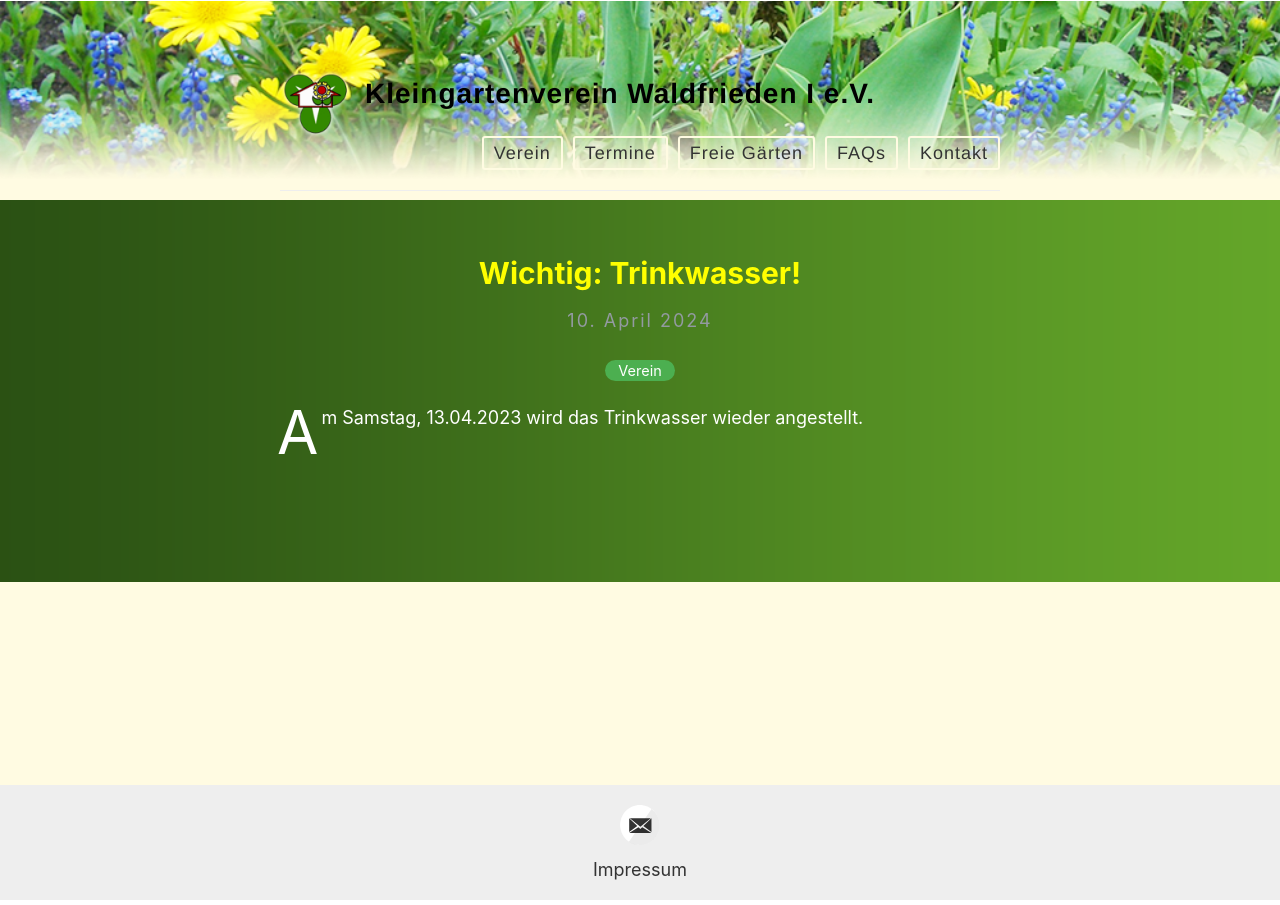
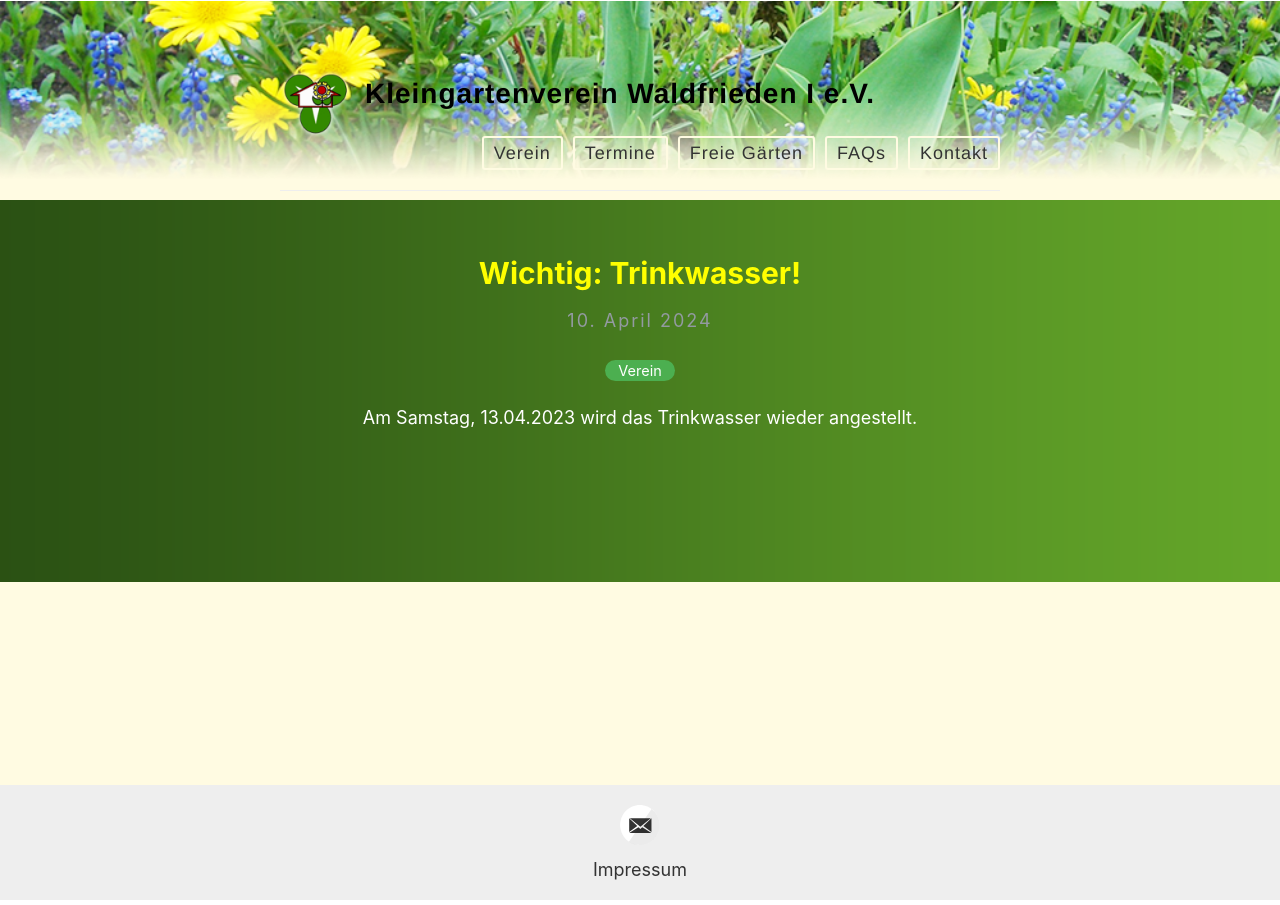
Before and after one commit to der-Frankie/kgv-website-dev.github.io, a Jekyll site: the page built from _posts/2024-04-10-Trinkwasser.md, in a window 1280 px wide. Built offline with Jekyll 4.4.1, drawn with Linux system fonts in a browser that asks for light colours.

Commit message:
Update post.html
switch to centered-entry

```diff
--- a/_layouts/post.html
+++ b/_layouts/post.html
@@ -40,7 +40,7 @@ layout: default
     </div>
   </div>
 
-  <div class="entry">
+  <div class="centered-entry">
     {{ content }}
   </div>
 
```
